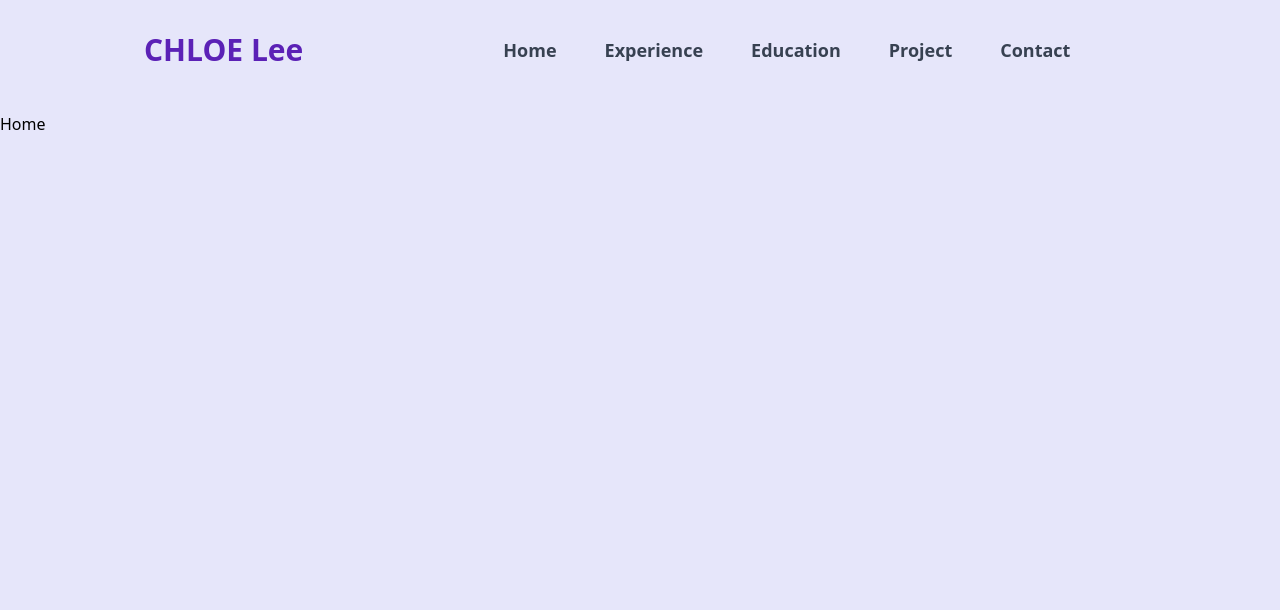
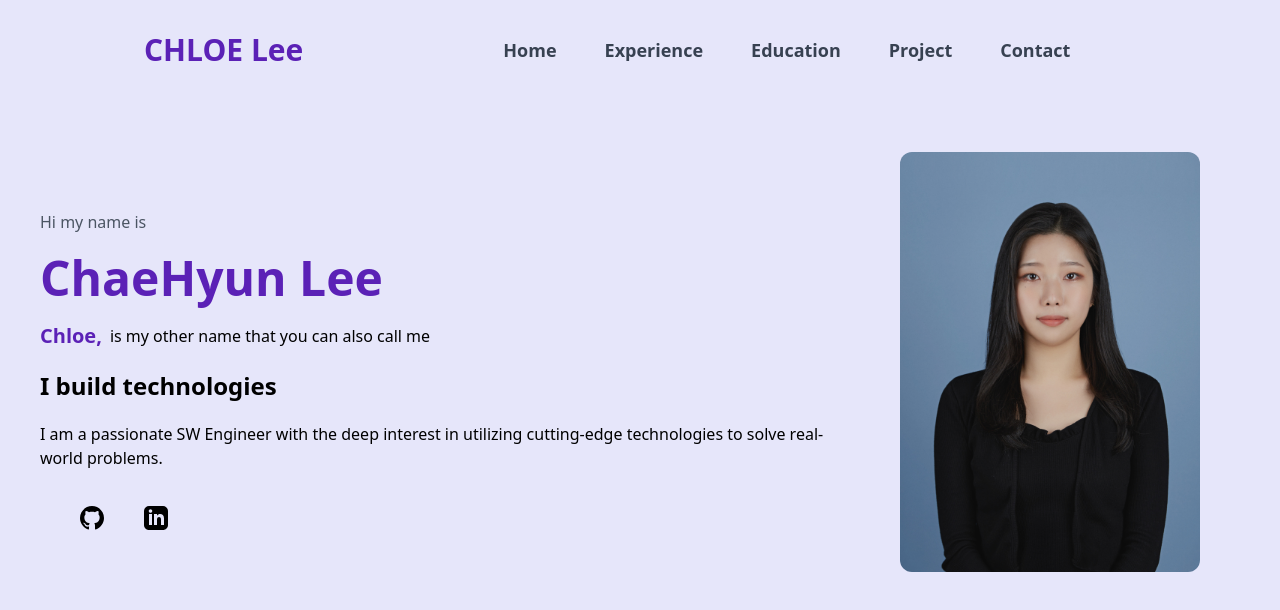
Before and after one commit to chloe1129/about_chloe, a React (Create React App) app in the folder chloe_frontend/: page / in a window 1280 px wide. Shown: the top 610 px of the page. Built offline with nearby package versions, Linux system fonts and the light colour scheme.

Commit message:
add: home page

```diff
--- a/chloe_frontend/src/pages/Home.tsx
+++ b/chloe_frontend/src/pages/Home.tsx
@@ -1,9 +1,47 @@
 import React from "react";
+import profileImg from "../img/chloe_profile.jpg";
+import Github from "../img/svg/Github";
+import Linkedin from "../img/svg/Linkedin";
 
-class Home extends React.Component {
-  render() {
-    return <h1>Home</h1>;
-  }
+function Home() {
+  return (
+    <div className="flex justify-center">
+      <div className="md:flex grid mx-10 align-middle items-center">
+        <div className="flex-col pt-8 space-y-5">
+          <div className="text-base text-gray-600">Hi my name is</div>
+          <div className="text-5xl font-semibold text-violet-800">
+            ChaeHyun Lee
+          </div>
+          <div className="flex space-x-2 items-center">
+            <div className="text-xl font-semibold text-violet-800">Chloe,</div>
+            <div>is my other name that you can also call me</div>
+          </div>
+
+          <div className="text-2xl font-semibold">I build technologies</div>
+          <div>
+            I am a passionate SW Engineer with the deep interest in utilizing
+            cutting-edge technologies to solve real-world problems.
+          </div>
+          <div>
+            <button className="px-10 py-4">
+              <a href="https://github.com/chloe1129">
+                <Github className="hover:fill-violet-800" />
+              </a>
+            </button>
+            <button className="py-4">
+              <a href="https://www.linkedin.com/in/chaehyun-lee-14a3bb217/">
+                <Linkedin className="hover:fill-violet-800" />
+              </a>
+            </button>
+          </div>
+        </div>
+
+        <div className="flex m-10 md:shrink-0 justify-center">
+          <img className="rounded-xl" alt="" src={profileImg} width={300} />
+        </div>
+      </div>
+    </div>
+  );
 }
 
 export default Home;
```
